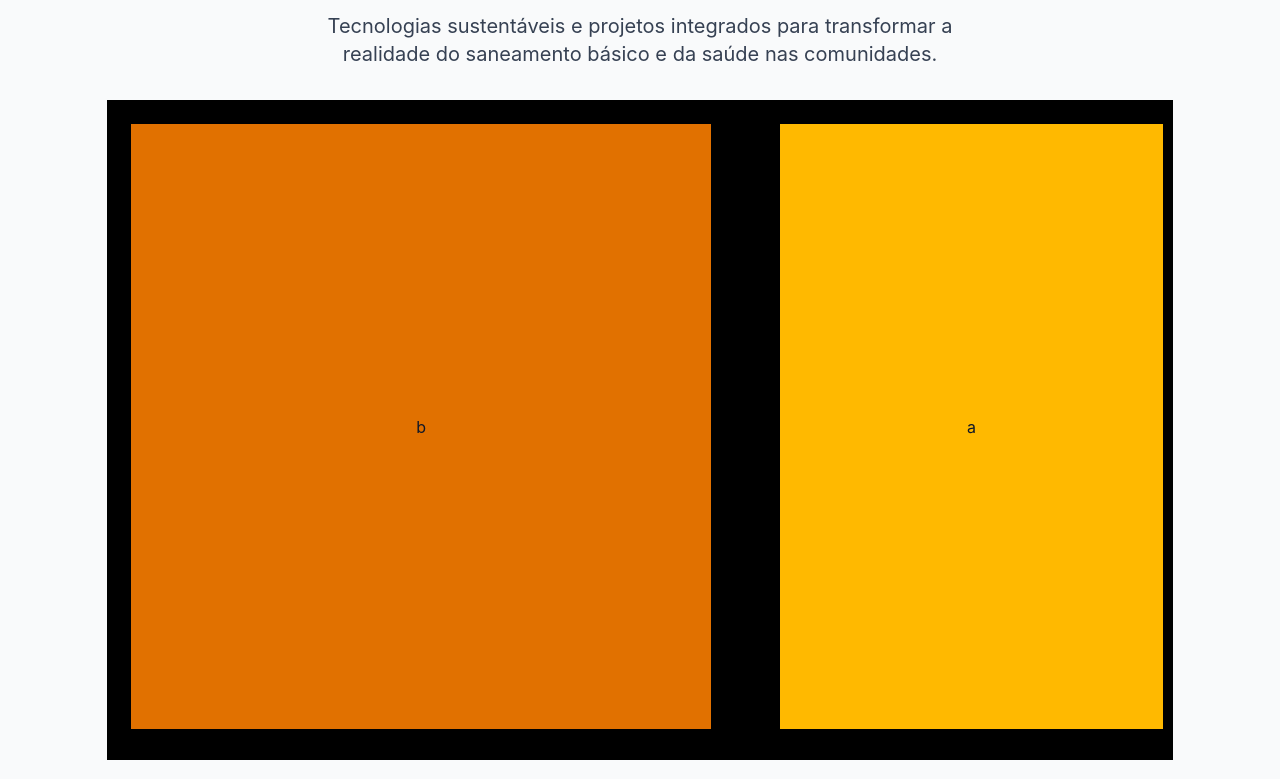
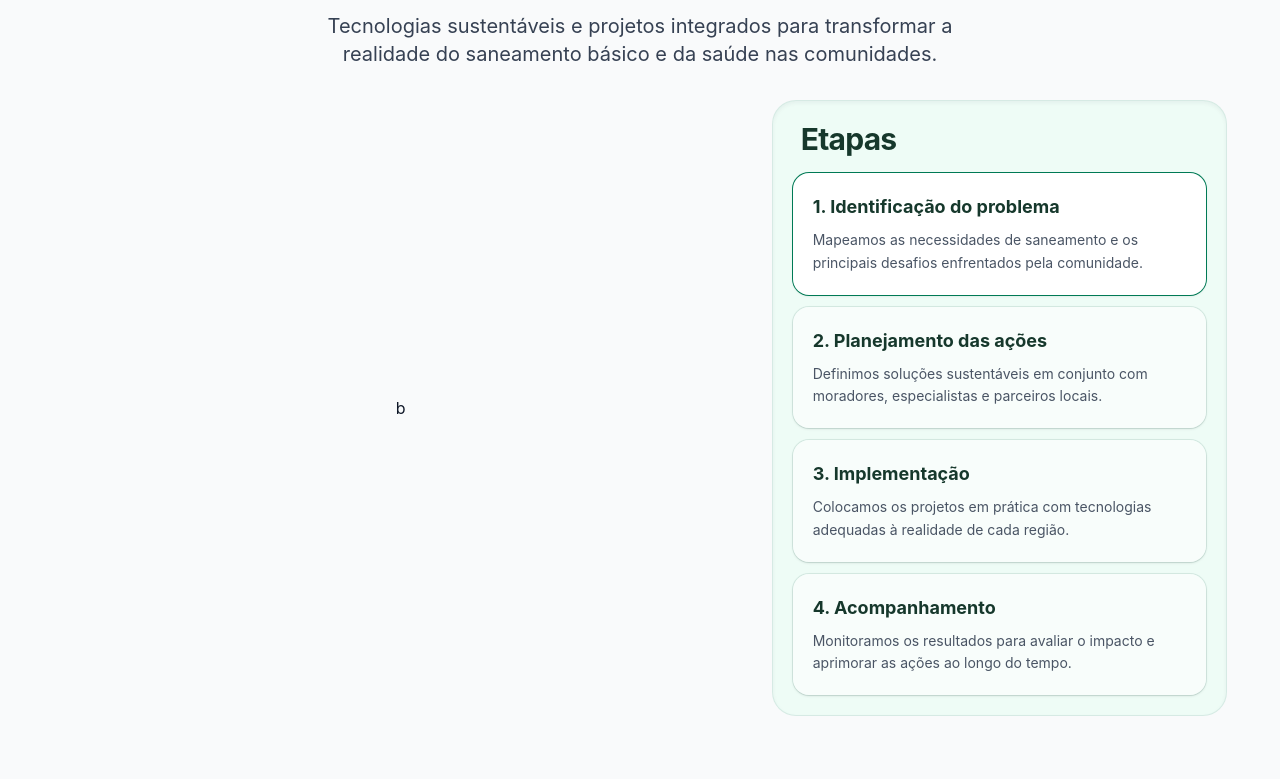
Before and after one commit to AndreyDurante/GS2-Sanemento, a React (Vite) app in the folder global/: page / in a window 1280 px wide. Shown: the part 2821-3600 px from the top of the page. Built offline with nearby package versions, Linux system fonts and the light colour scheme.

Commit message:
feat: criando seleção de etapas na seção de solução

```diff
--- a/global/src/App.jsx
+++ b/global/src/App.jsx
@@ -1,8 +1,8 @@
 import "./App.css";
 import CardComImagem from "./components/CardComImagem.jsx";
-import Carrossel from "./components/Carrossel.jsx";
 import Header from "./components/Header";
 import Footer from "./components/Footer";
+import Etapas from "./components/Etapas.jsx";
 
 function App() {
   return (
@@ -81,12 +81,12 @@ function App() {
               Tecnologias sustentáveis e projetos integrados para transformar a realidade do saneamento básico e da saúde nas comunidades.
             </p>
           </article>
-          <main className="h-165 w-10/12 grid grid-cols-5 bg-black gap-4">
-            <div className="h-11/12 flex justify-center items-center w-11/12 m-6 col-span-3 bg-amber-600">
-            b
+          <main className="w-11/12 max-w-7xl grid grid-cols-1 lg:grid-cols-5 gap-6 items-center">
+            <div className="flex justify-center items-center w-full lg:col-span-3">
+              b
             </div>
-            <div id="selecao-solucao" className="h-11/12 flex justify-center items-center w-11/12 m-6 col-start-4 col-span-2 bg-amber-400">
-              a
+            <div id="selecao-solucao" className="flex justify-center items-center w-full lg:col-start-4 lg:col-span-2">
+              <Etapas />
             </div>
           </main>
         </section>
--- a/global/src/components/CardCarrossel.jsx
+++ /dev/null
@@ -1,15 +0,0 @@
-const CardCarrossel = ({ titulo, subtitulo, imagem, altImagem }) => {
-    return (
-        <article className="flex min-h-[460px] md:min-h-[500px] w-full flex-col overflow-hidden rounded-3xl bg-white dark:bg-gray-900 text-left shadow-lg ring-1 ring-black/5 dark:ring-white/10 transition-colors duration-300">
-            <div className="flex h-64 sm:h-72 md:h-80 w-full shrink-0 items-center justify-center bg-emerald-50 dark:bg-emerald-950/40 p-6 md:p-8">
-                {imagem && <img src={imagem} alt={altImagem || ""} className="h-full w-full object-contain" />}
-            </div>
-            <div className="flex flex-1 flex-col justify-center gap-4 p-8 sm:p-10">
-                <h2 className="text-2xl sm:text-3xl font-bold text-gray-900 dark:text-white">{titulo}</h2>
-                <p className="text-base sm:text-lg leading-relaxed text-gray-600 dark:text-gray-300">{subtitulo}</p>
-            </div>
-        </article>
-    );
-};
-
-export default CardCarrossel;
--- a/global/src/components/Carrossel.jsx
+++ /dev/null
@@ -1,102 +0,0 @@
-import { useRef, useState } from "react";
-import CardCarrossel from "./CardCarrossel.jsx";
-
-const Carrossel = ({ itens }) => {
-  const trilhoRef = useRef(null);
-  const [indiceAtivo, setIndiceAtivo] = useState(0);
-
-  const irPara = (indice) => {
-    const trilho = trilhoRef.current;
-    if (!trilho) return;
-
-    trilho.scrollTo({
-      left: indice * trilho.clientWidth,
-      behavior: "smooth",
-    });
-    setIndiceAtivo(indice);
-  };
-
-  const mover = (direcao) => {
-    const novoIndice = Math.max(0, Math.min(itens.length - 1, indiceAtivo + direcao));
-    irPara(novoIndice);
-  };
-
-  const handleScroll = () => {
-    const trilho = trilhoRef.current;
-    if (!trilho || trilho.clientWidth === 0) return;
-    const indice = Math.round(trilho.scrollLeft / trilho.clientWidth);
-    if (indice !== indiceAtivo && indice >= 0 && indice < itens.length) {
-      setIndiceAtivo(indice);
-    }
-  };
-
-  return (
-    <div className="relative mx-auto w-full max-w-4xl px-14">
-      <div
-        ref={trilhoRef}
-        onScroll={handleScroll}
-        className="flex snap-x snap-mandatory overflow-x-auto scroll-smooth py-2 [scrollbar-width:none] [-ms-overflow-style:none] [&::-webkit-scrollbar]:hidden"
-        role="region"
-        aria-label="Cards de soluções"
-      >
-        {itens.map(({ titulo, subtitulo, imagem, altImagem }, index) => (
-          <div
-            key={titulo}
-            className="w-full shrink-0 snap-center px-1 flex items-center justify-center"
-            role="group"
-            aria-label={`Slide ${index + 1} de ${itens.length}`}
-          >
-            <CardCarrossel
-              titulo={titulo}
-              subtitulo={subtitulo}
-              imagem={imagem}
-              altImagem={altImagem}
-            />
-          </div>
-        ))}
-      </div>
-
-      <button
-        type="button"
-        onClick={() => mover(-1)}
-        disabled={indiceAtivo === 0}
-        aria-label="Card anterior"
-        className="absolute left-0 top-1/2 grid size-12 -translate-y-1/2 place-items-center rounded-full bg-white dark:bg-gray-800 text-gray-800 dark:text-gray-200 shadow-md ring-1 ring-black/5 dark:ring-white/10 transition hover:bg-gray-100 dark:hover:bg-gray-700 hover:scale-105 disabled:opacity-40 disabled:hover:scale-100 disabled:cursor-not-allowed focus-visible:outline-2 focus-visible:outline-offset-2 focus-visible:outline-gray-800 cursor-pointer"
-      >
-        <svg viewBox="0 0 24 24" aria-hidden="true" className="size-6">
-          <path d="m15 18-6-6 6-6" fill="none" stroke="currentColor" strokeLinecap="round" strokeLinejoin="round" strokeWidth="2" />
-        </svg>
-      </button>
-      <button
-        type="button"
-        onClick={() => mover(1)}
-        disabled={indiceAtivo === itens.length - 1}
-        aria-label="Próximo card"
-        className="absolute right-0 top-1/2 grid size-12 -translate-y-1/2 place-items-center rounded-full bg-white dark:bg-gray-800 text-gray-800 dark:text-gray-200 shadow-md ring-1 ring-black/5 dark:ring-white/10 transition hover:bg-gray-100 dark:hover:bg-gray-700 hover:scale-105 disabled:opacity-40 disabled:hover:scale-100 disabled:cursor-not-allowed focus-visible:outline-2 focus-visible:outline-offset-2 focus-visible:outline-gray-800 cursor-pointer"
-      >
-        <svg viewBox="0 0 24 24" aria-hidden="true" className="size-6">
-          <path d="m9 18 6-6-6-6" fill="none" stroke="currentColor" strokeLinecap="round" strokeLinejoin="round" strokeWidth="2" />
-        </svg>
-      </button>
-
-      {/* Indicadores de slide (bolinhas/dots) */}
-      <div className="mt-6 flex justify-center items-center gap-2">
-        {itens.map((_, index) => (
-          <button
-            key={index}
-            type="button"
-            onClick={() => irPara(index)}
-            aria-label={`Ir para o slide ${index + 1}`}
-            className={`transition-all duration-300 rounded-full cursor-pointer ${
-              indiceAtivo === index
-                ? "w-8 h-2.5 bg-verde-agua"
-                : "w-2.5 h-2.5 bg-gray-300 dark:bg-gray-700 hover:bg-gray-400 dark:hover:bg-gray-600"
-            }`}
-          />
-        ))}
-      </div>
-    </div>
-  );
-};
-
-export default Carrossel;
--- /dev/null
+++ b/global/src/components/Etapas.jsx
@@ -0,0 +1,61 @@
+import { useState } from "react";
+
+const CardEtapa = ({ titulo, subtitulo, ativo, onClick }) => (
+  <button
+    type="button"
+    aria-pressed={ativo}
+    onClick={onClick}
+    className={`w-full cursor-pointer rounded-2xl p-5 text-left shadow-sm ring-1 transition-all focus-visible:outline-2 focus-visible:outline-offset-2 focus-visible:outline-emerald-700 dark:focus-visible:outline-emerald-300 ${
+      ativo
+        ? "bg-white ring-emerald-700 shadow-md dark:bg-gray-800 dark:ring-emerald-400"
+        : "bg-white/60 ring-emerald-900/10 hover:bg-white hover:ring-emerald-700/40 dark:bg-gray-900/50 dark:ring-white/10 dark:hover:bg-gray-800"
+    }`}
+  >
+    <h3 className="text-lg font-bold text-[#16382c] dark:text-emerald-300">
+      {titulo}
+    </h3>
+    <p className="mt-2 text-sm leading-relaxed text-gray-600 dark:text-gray-300">
+      {subtitulo}
+    </p>
+  </button>
+);
+
+const Etapas = () => {
+  const [etapaAtiva, setEtapaAtiva] = useState(1);
+
+  return (
+  <section aria-label="Etapas da solução" className="w-full rounded-3xl border border-emerald-900/10 bg-emerald-50/80 p-4 shadow-inner dark:border-emerald-300/10 dark:bg-emerald-950/30 sm:p-5">
+    <h2 className="mb-4 text-left text-3xl font-bold tracking-tight text-[#16382c] dark:text-emerald-300 sm:text-3xl ps-2">
+      Etapas
+    </h2>
+    <div className="flex flex-col gap-3">
+    <CardEtapa
+      titulo="1. Identificação do problema"
+      subtitulo="Mapeamos as necessidades de saneamento e os principais desafios enfrentados pela comunidade."
+      ativo={etapaAtiva === 1}
+      onClick={() => setEtapaAtiva(1)}
+    />
+    <CardEtapa
+      titulo="2. Planejamento das ações"
+      subtitulo="Definimos soluções sustentáveis em conjunto com moradores, especialistas e parceiros locais."
+      ativo={etapaAtiva === 2}
+      onClick={() => setEtapaAtiva(2)}
+    />
+    <CardEtapa
+      titulo="3. Implementação"
+      subtitulo="Colocamos os projetos em prática com tecnologias adequadas à realidade de cada região."
+      ativo={etapaAtiva === 3}
+      onClick={() => setEtapaAtiva(3)}
+    />
+    <CardEtapa
+      titulo="4. Acompanhamento"
+      subtitulo="Monitoramos os resultados para avaliar o impacto e aprimorar as ações ao longo do tempo."
+      ativo={etapaAtiva === 4}
+      onClick={() => setEtapaAtiva(4)}
+    />
+    </div>
+  </section>
+  );
+};
+
+export default Etapas;
```
